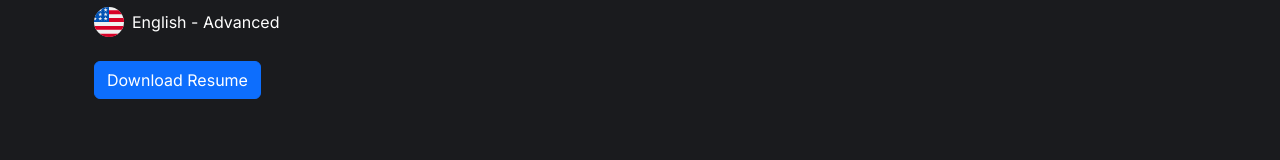
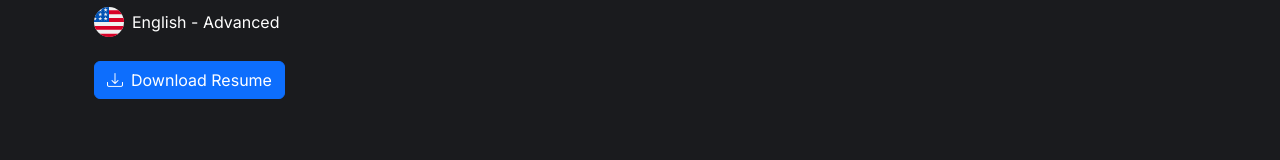
Before and after one commit to brunowasch/portfolio-pessoal, a React (Vite) app: page /portfolio-pessoal/en in a window 1280 px wide. Shown: the part 745-905 px from the top of the page. Built offline with nearby package versions, Linux system fonts and the light colour scheme.

Commit message:
Add download icon to resume links in AboutMe component

```diff
--- a/src/components/AboutMe.jsx
+++ b/src/components/AboutMe.jsx
@@ -61,10 +61,12 @@
       {/* Currículo */}
       {idiom === 'en' ? (
         <a href={resumePDF} download className="btn btn-primary mb-5">
+          <i class="bi bi-download me-2"></i>
           Download Resume
         </a>
       ) : (
         <a href={curriculoPDF} download className="btn btn-primary mb-5">
+          <i class="bi bi-download me-2"></i>
           Baixar Currículo
         </a>
       )}
```
